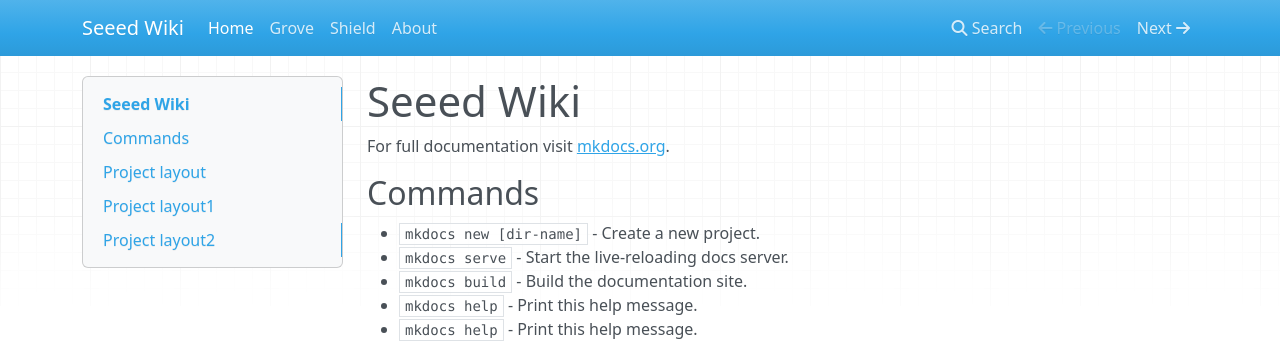
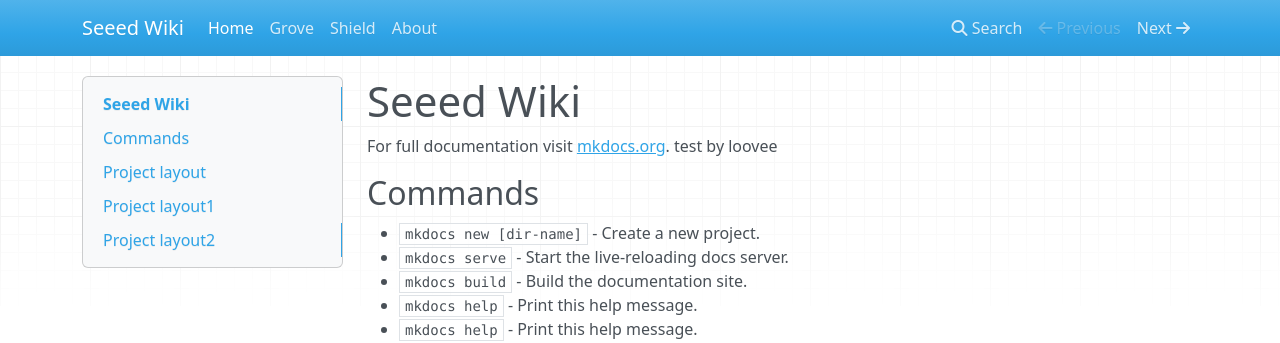
Before and after one commit to SeeedDocument/Seeed-WiKi, an MkDocs documentation site: the page built from docs/index.md, in a window 1280 px wide and 925 px high. Shown: the top 343 px of the window. Built offline with MkDocs 1.6.1, drawn with Linux system fonts in a browser that asks for light colours; nearby versions of some CDN libraries; old or Windows-style settings are respelled for this version of MkDocs.

Commit message:
test_loovee

```diff
--- a/docs/index.md
+++ b/docs/index.md
@@ -1,6 +1,7 @@
 # Seeed Wiki
 
 For full documentation visit [mkdocs.org](http://mkdocs.org).
+test by loovee
 
 ## Commands
 
```
